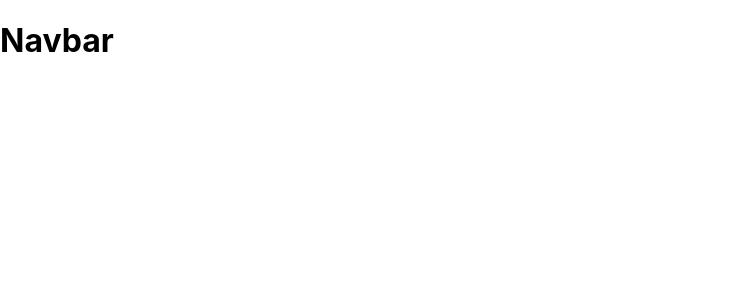
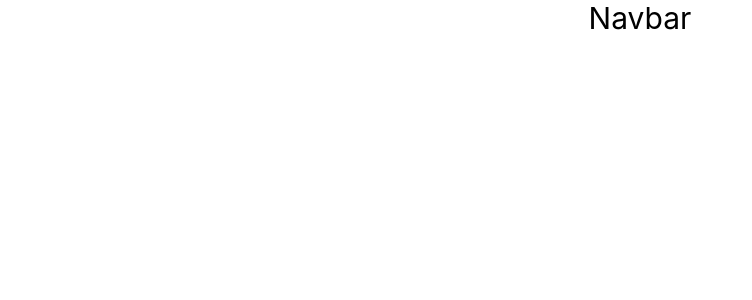
Before and after one commit to Nekxis/Hack-Heroes, a Next.js app in the folder hack_heroes/: page / in a window 1280 px wide. Shown: the top 300 px of the page, without its empty margins (0-752 px from the left). Built offline with nearby package versions, Linux system fonts and the light colour scheme.

Commit message:
tailwind init

```diff
--- a/hack_heroes/package.json
+++ b/hack_heroes/package.json
@@ -14,7 +14,10 @@
     "react-dom": "18.2.0"
   },
   "devDependencies": {
+    "autoprefixer": "^10.4.12",
     "eslint": "8.25.0",
-    "eslint-config-next": "12.3.1"
+    "eslint-config-next": "12.3.1",
+    "postcss": "^8.4.17",
+    "tailwindcss": "^3.1.8"
   }
 }
--- /dev/null
+++ b/hack_heroes/postcss.config.js
@@ -0,0 +1,6 @@
+module.exports = {
+  plugins: {
+    tailwindcss: {},
+    autoprefixer: {},
+  },
+}
--- a/hack_heroes/src/components/Navbar/Navbar.js
+++ b/hack_heroes/src/components/Navbar/Navbar.js
@@ -1,5 +1,5 @@
 export default function Navbar() {
     return (
-        <h1>Navbar</h1>
+        <h1 className="text-3xl text-center">Navbar</h1>
     )
 }
--- a/tailwind.config.js
+++ b/hack_heroes/tailwind.config.js
@@ -1,6 +1,9 @@
 /** @type {import('tailwindcss').Config} */
 module.exports = {
-  content: [],
+  content: [
+    "./pages/**/*.{js,ts,jsx,tsx}",
+    "./src/components/**/*.{js,ts,jsx,tsx}",
+  ],
   theme: {
     extend: {},
   },
```
Also changed, not shown: 1 other file (tests, documents, lock files or other folders).
